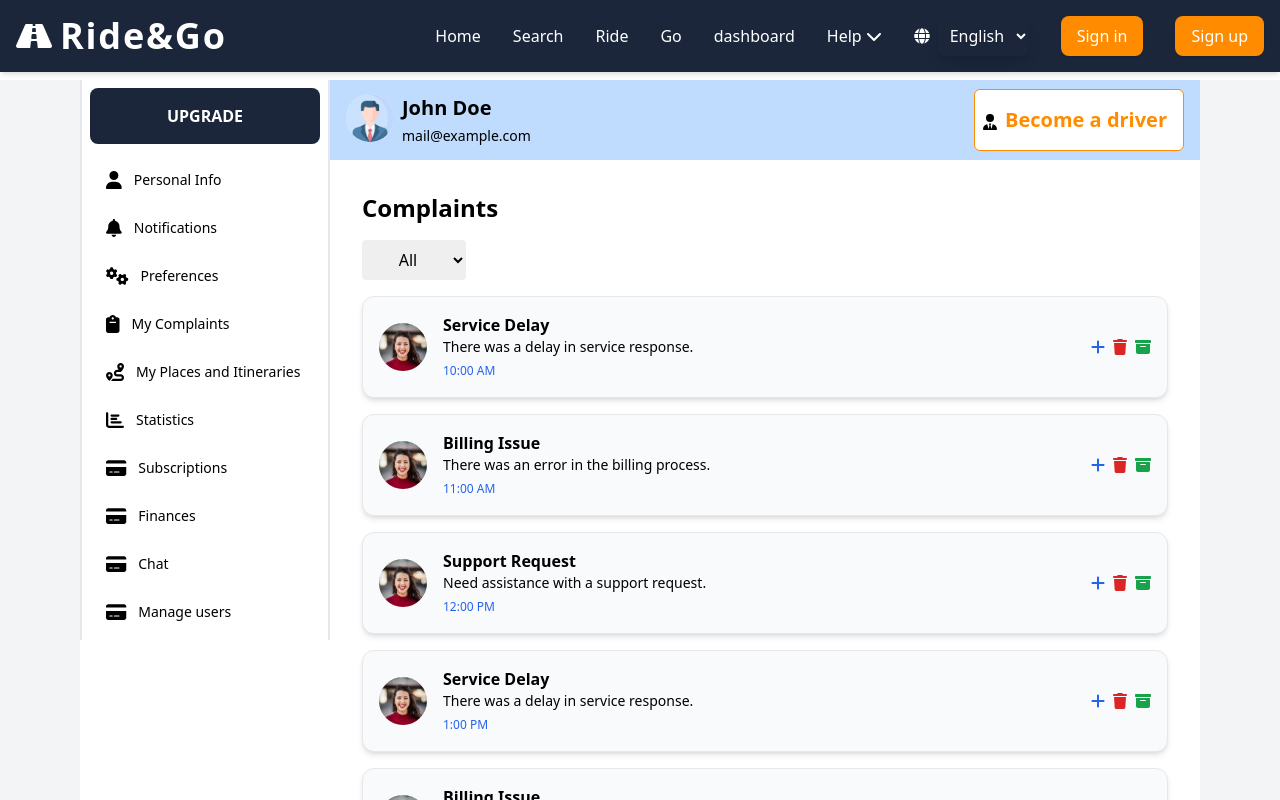
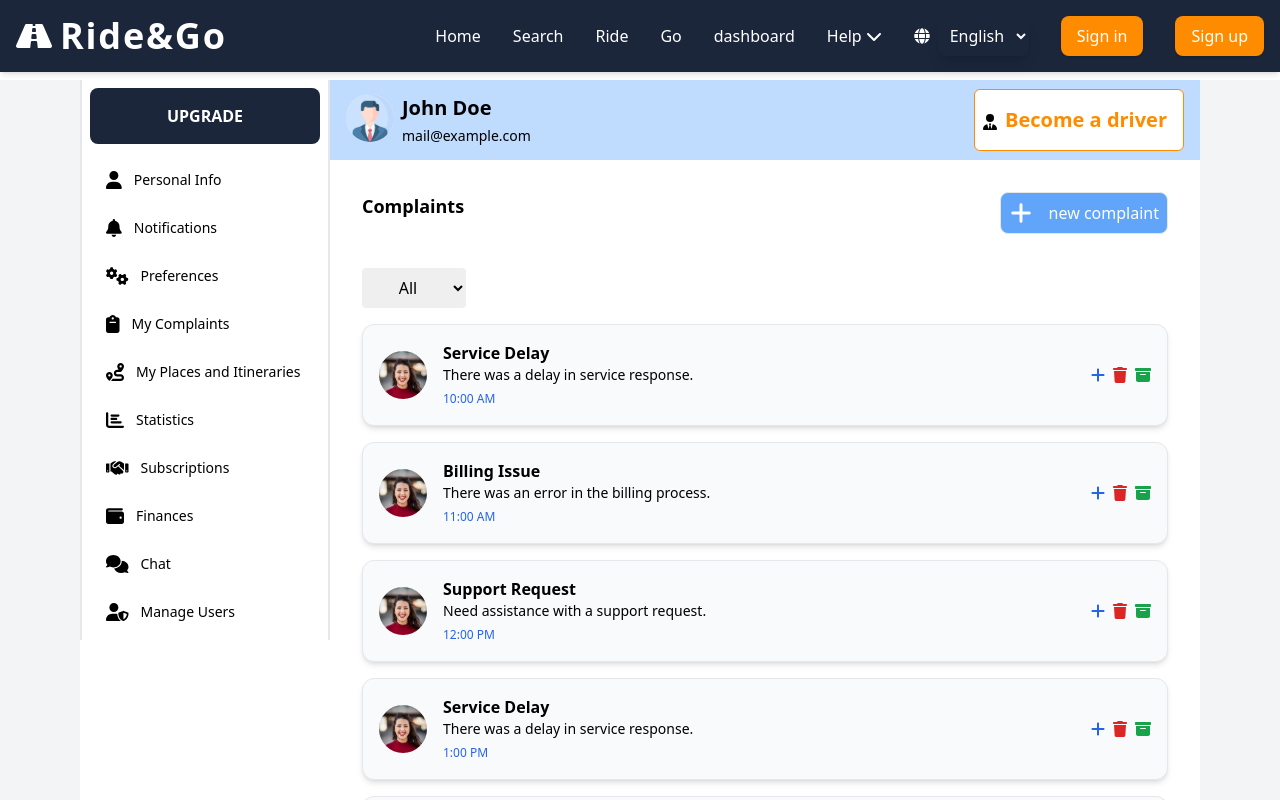
Before and after one commit to NOMO-Gabriel/RideAndGo, a Next.js app in the folder code/frontend/ride-and-go/: page /dashboard in a window 1280 px wide. Both pictures are taken after a click on the button "My Complaints". Shown: the top 800 px of the page. Built offline with nearby package versions, Linux system fonts and the light colour scheme.

Commit message:
update dashboard

```diff
--- a/code/frontend/ride-and-go/app/components/Dashboard/AllUsers.tsx
+++ b/code/frontend/ride-and-go/app/components/Dashboard/AllUsers.tsx
@@ -1,91 +1,132 @@
-'use client'
+'use client';
+import React, { useState } from 'react';
+import { useLocale } from '@/app/utils/hooks/useLocale.js';
+import { FontAwesomeIcon } from '@fortawesome/react-fontawesome';
+import {
+  faUser, faTrash, faPen, faEye, faUserShield, faBan,
+  faPauseCircle, faTasks, faBell
+} from '@fortawesome/free-solid-svg-icons';
 
-import { useLocale } from "@/app/utils/hooks/useLocale.js";
-import { useEffect, useState } from "react";
-const dummyUsers= [
-  {
-    id:1,
-    name: "Eléonor Cassin",
-    description: "Lorem ipsum dolor sit amet consectetur adipisicing elit. Quis, veritatis",
-    date: "04/01/2024"
+// Type pour l'utilisateur
+interface User {
+  id: number;
+  username: string;
+  role: 'customer' | 'driver' | 'admin';
+  createdAt: string;
+  lastConnection: string;
+  status: 'active' | 'inactive';
+}
+
+// Données fictives des utilisateurs
+const fakeUsers: User[] = [
+  { id: 1, username: 'Alice', role: 'customer', createdAt: '2024-01-15', lastConnection: '2024-10-21', status: 'active' },
+  { id: 2, username: 'Bob', role: 'driver', createdAt: '2024-02-20', lastConnection: '2024-10-20', status: 'inactive' },
+  { id: 3, username: 'Charlie', role: 'customer', createdAt: '2024-03-10', lastConnection: '2024-10-19', status: 'active' },
+  { id: 4, username: 'Admin', role: 'admin', createdAt: '2024-04-01', lastConnection: '2024-10-18', status: 'active' },
+];
+
+const userContent = {
+  en: {
+    title: "Users",
+    filter: "Filter by Role",
+    actions: {
+      view: "View", edit: "Edit", delete: "Delete", promote: "Promote",
+      block: "Block", suspend: "Suspend", alert: "Send Alert", activity: "Activity"
+    },
+    alt: "User avatar",
   },
-  {
-    id:2,
-    name: "Eléonor Cassin",
-    description: "Lorem ipsum dolor sit amet consectetur adipisicing elit. Quis, veritatis",
-    date: "04/01/2024"
+  fr: {
+    title: "Utilisateurs",
+    filter: "Filtrer par rôle",
+    actions: {
+      view: "Voir", edit: "Modifier", delete: "Supprimer", promote: "Promouvoir",
+      block: "Bloquer", suspend: "Suspendre", alert: "Envoyer une alerte", activity: "Activité"
+    },
+    alt: "Avatar de l'utilisateur",
+  },
+};
 
-  },
-  {
-    id:3,
-    name: "Eléonor Cassin",
-    description: "Lorem ipsum dolor sit amet consectetur adipisicing elit. Quis, veritatis",
-    date: "04/01/2024"
+const Users = () => {
+  const { locale } = useLocale(); // Gestion de l'internationalisation
+  const localizedContent = userContent[locale as 'fr' | 'en'];
 
-  }];
-export default function Component() {
-  const [filter, setFilter] = useState<'all' | 'alert' | 'new' | 'archived'>('all');
-  const [users, setUsers] = useState(dummyUsers);
-  const [selecteduser, setSelectedUser] = useState(null);
-  const [showPopup, setShowPopup] = useState<boolean>(false);
+  const [users, setUsers] = useState<User[]>(fakeUsers);
+  const [roleFilter, setRoleFilter] = useState<'all' | 'customer' | 'driver' | 'admin'>('all');
 
+  // Gestion de la suppression d'un utilisateur
+  const handleDelete = (id: number) => setUsers(users.filter(user => user.id !== id));
 
+  // Gestion du filtrage par rôle
+  const filteredUsers = roleFilter === 'all' ? users : users.filter(user => user.role === roleFilter);
 
+  return (
+    <div className="p-4">
+      <h2 className="font-bold text-lg mb-8 text-center">{localizedContent.title}</h2>
 
-  // Fonction pour supprimer un utilisateur
-  const handleDelete = (id: number) => {
-    setUsers(users.filter(user => user.id !== id));
-  };
+      {/* Filtre des rôles */}
+      <div className="mb-6 text-center">
+        <label htmlFor="roleFilter" className="mr-4">{localizedContent.filter}:</label>
+        <select
+          id="roleFilter"
+          value={roleFilter}
+          onChange={(e) => setRoleFilter(e.target.value as 'all' | 'customer' | 'driver' | 'admin')}
+          className="border p-2 rounded"
+        >
+          <option value="all">All</option>
+          <option value="customer">Customer</option>
+          <option value="driver">Driver</option>
+          <option value="admin">Admin</option>
+        </select>
+      </div>
 
-
-  const content = {
-    en: {
-
-    },
-    fr: {
-
-    }
-  };
-  const { locale } = useLocale();
-  const localizedContent = content[locale as "en" | "fr"] || content.en;
-
-
-    return (
-      <div>
-          <div className="flex flex-col space-y-4">
-        {users.map(user => (
-          <div key={user.id} className="bg-gray-50 p-4 rounded-xl shadow-md flex items-center justify-between">
+      {/* Liste des utilisateurs */}
+      <div className="flex flex-col space-y-4">
+        {filteredUsers.map(user => (
+          <div key={user.id} className="bg-gray-50 p-4 rounded-xl shadow-md border flex items-center justify-between">
+            {/* Informations de l'utilisateur */}
             <div className="flex items-center space-x-4">
-              <img src={user.imageUrl} alt="Avatar" className="w-12 h-12" />
+              <FontAwesomeIcon icon={faUser} className="w-12 h-12 text-blue-600" />
               <div>
-                <h3 className="font-bold">{user.name}</h3>
-                <p className="text-sm">{user.description}</p>
-                <span className="text-xs text-gray-600">{user.date}</span>
+                <h3 className="font-bold">{user.username}</h3>
+                <p className="text-sm">{user.role}</p>
+                <span className="text-xs">Created: {user.createdAt}</span>
+                <br />
+                <span className="text-xs">Last connection: {user.lastConnection}</span>
               </div>
             </div>
-            <div className="flex space-x-2">
-              <button
-                className="text-blue-600"
-                onClick={() => handleShowPopup(user)}
-              >
-                Voir plus
+
+            {/* Actions */}
+            <div className="flex space-x-4 text-xl">
+              <button className="text-green-600" title={localizedContent.actions.view}>
+                <FontAwesomeIcon icon={faEye} />
               </button>
-              <button
-                className="text-red-600"
-                onClick={() => handleDelete(user.id)}
-              >
-                Supprimer
+              <button className="text-blue-600" title={localizedContent.actions.edit}>
+                <FontAwesomeIcon icon={faPen} />
               </button>
-              <button
-                className="text-green-600"
-                onClick={() => console.log(`Archiving notification with id: ${user.id}`)}
-              >
-                Archiver
+              <button className="text-yellow-600" title={localizedContent.actions.promote}>
+                <FontAwesomeIcon icon={faUserShield} />
+              </button>
+              <button className="text-gray-600" title={localizedContent.actions.activity}>
+                <FontAwesomeIcon icon={faTasks} />
+              </button>
+              <button className="text-orange-600" title={localizedContent.actions.suspend}>
+                <FontAwesomeIcon icon={faPauseCircle} />
+              </button>
+              <button className="text-red-600" title={localizedContent.actions.block}>
+                <FontAwesomeIcon icon={faBan} />
+              </button>
+              <button className="text-purple-600" title={localizedContent.actions.alert}>
+                <FontAwesomeIcon icon={faBell} />
+              </button>
+              <button className="text-red-600" onClick={() => handleDelete(user.id)} title={localizedContent.actions.delete}>
+                <FontAwesomeIcon icon={faTrash} />
               </button>
             </div>
           </div>
         ))}
       </div>
-      </div>
-    );
-}
+    </div>
+  );
+};
+
+export default Users;
--- a/code/frontend/ride-and-go/app/components/Dashboard/Complaints.tsx
+++ b/code/frontend/ride-and-go/app/components/Dashboard/Complaints.tsx
@@ -128,13 +128,22 @@ const Complaints = () => {
 
   return (
     <div className="p-4">
-      <h2 className="text-2xl font-bold mb-4">{localizedContent.title}</h2>
-      <div className="mb-4">
+
+      <div className="flex justify-between mb-4">
+                <h2 className="font-bold text-lg mb-8 text-center flex flex-col">{localizedContent.title}</h2>
+                <button className='flex flex-row p-2 border bg-blue-400 w-max rounded-lg space-x-4 justify-center items-center text-center h-max hover:bg-orange-btn'>
+                    <FontAwesomeIcon icon={faPlus} className="w-6 h-6 text-white" />
+                    <p className='text-white'>{locale === "en"? "new complaint" : "nouvelle plainte"}</p>
+                </button>
+       </div>
+
+      <div className="mb-4 flex flex-row space-between w-full">
         <select className={"p-2 w-max text-center rounded font-medium"} value={filter} onChange={(e) => setFilter(e.target.value as 'all' | 'pending' | 'resolved')}>
           <option value="all">{localizedContent.filter.all}</option>
           <option value="pending">{localizedContent.filter.pending}</option>
           <option value="resolved">{localizedContent.filter.resolved}</option>
         </select>
+
       </div>
       <div className="flex flex-col space-y-4">
         {filteredComplaints.map(complaint => (
--- a/code/frontend/ride-and-go/app/components/Dashboard/Sidebar.tsx
+++ b/code/frontend/ride-and-go/app/components/Dashboard/Sidebar.tsx
@@ -1,39 +1,41 @@
-'use client'
+'use client';
 import { useLocale } from "@/app/utils/hooks/useLocale.js";
 import { useDashboardContext } from "@/app/utils/contexts/DashboardContext";
 import { FontAwesomeIcon } from "@fortawesome/react-fontawesome";
-import { faUser, faBell, faCogs, faClipboard, faRoute, faChartBar, faCreditCard } from "@fortawesome/free-solid-svg-icons";
+import {
+  faUser, faBell, faCogs, faClipboard, faRoute, faChartBar,
+  faWallet, faComments, faUserShield, faHandshake
+} from "@fortawesome/free-solid-svg-icons";
 import UpgradeBtn from "./UpgradeBtn";
 
 export default function Component() {
   const { locale } = useLocale();
-  const { updateDashboardFilter } = useDashboardContext()
+  const { updateDashboardFilter } = useDashboardContext();
 
   const content = {
     en: [
-      { name: "Personal Info", icon: faUser ,id:1},
-      { name: "Notifications", icon: faBell ,id:2},
-      { name: "Preferences", icon: faCogs ,id:3},
-      { name: "My Complaints", icon: faClipboard ,id:4},
-      { name: "My Places and Itineraries", icon: faRoute ,id:5},
-      { name: "Statistics", icon: faChartBar ,id:6},
-      { name: "Subscriptions", icon: faCreditCard ,id:7},
-      { name: "Finances", icon: faCreditCard ,id:8},
-      { name: "Chat", icon: faCreditCard ,id:9},
-      { name: "Manage users", icon: faCreditCard ,id:10},
-
+      { name: "Personal Info", icon: faUser, id: 1 },
+      { name: "Notifications", icon: faBell, id: 2 },
+      { name: "Preferences", icon: faCogs, id: 3 },
+      { name: "My Complaints", icon: faClipboard, id: 4 },
+      { name: "My Places and Itineraries", icon: faRoute, id: 5 },
+      { name: "Statistics", icon: faChartBar, id: 6 },
+      { name: "Subscriptions", icon: faHandshake, id: 7 },
+      { name: "Finances", icon: faWallet, id: 8 },
+      { name: "Chat", icon: faComments, id: 9 },
+      { name: "Manage Users", icon: faUserShield, id: 10 },
     ],
     fr: [
-      { name: "Informations personnelles", icon: faUser ,id:1},
-      { name: "Notifications", icon: faBell ,id:2},
-      { name: "Préférences", icon: faCogs ,id:3},
-      { name: "Mes réclamations", icon: faClipboard ,id:4},
-      { name: "Mes Lieux et itinéraires", icon: faRoute ,id:5},
-      { name: "Statistiques", icon: faChartBar ,id:6},
-      { name: "Abonnements", icon: faCreditCard ,id:7},
-      { name: "Finances", icon: faCreditCard ,id:8},
-      { name: "Chat", icon: faCreditCard ,id:9},
-      { name: "Utilisateurs", icon: faCreditCard ,id:10},
+      { name: "Informations personnelles", icon: faUser, id: 1 },
+      { name: "Notifications", icon: faBell, id: 2 },
+      { name: "Préférences", icon: faCogs, id: 3 },
+      { name: "Mes réclamations", icon: faClipboard, id: 4 },
+      { name: "Mes Lieux et itinéraires", icon: faRoute, id: 5 },
+      { name: "Statistiques", icon: faChartBar, id: 6 },
+      { name: "Abonnements", icon: faHandshake, id: 7 },
+      { name: "Finances", icon: faWallet, id: 8 },
+      { name: "Chat", icon: faComments, id: 9 },
+      { name: "Utilisateurs", icon: faUserShield, id: 10 },
     ],
   };
 
@@ -52,7 +54,6 @@ export default function Component() {
             >
               <FontAwesomeIcon icon={item.icon} className="text-lg" />
               <span className="text-sm">{item.name}</span>
-
             </button>
           ))}
         </div>
--- a/code/frontend/ride-and-go/app/components/Dashboard/Subscriptions.tsx
+++ b/code/frontend/ride-and-go/app/components/Dashboard/Subscriptions.tsx
@@ -1,6 +1,8 @@
 'use client';
 import React, { useState } from 'react';
 import { useLocale } from '@/app/utils/hooks/useLocale.js';
+import { FontAwesomeIcon } from '@fortawesome/react-fontawesome';
+import { faCrown, faStar, faCheck, faExclamationTriangle } from '@fortawesome/free-solid-svg-icons';
 
 // Type pour les abonnements
 interface Subscription {
@@ -9,6 +11,7 @@ interface Subscription {
   price: string; // Prix de l'abonnement
   paymentDate: string; // Date de paiement
   details: string; // Détails supplémentaires de l'abonnement
+  icon: any; // Icône de l'abonnement
 }
 
 // Données fictives pour les abonnements
@@ -18,6 +21,7 @@ const currentSubscription: Subscription = {
   price: '1000 $/an',
   paymentDate: '2024-10-15',
   details: 'Accès illimité à toutes les fonctionnalités, support premium et mises à jour mensuelles.',
+  icon: faCrown,
 };
 
 const otherSubscriptions: Subscription[] = [
@@ -27,6 +31,7 @@ const otherSubscriptions: Subscription[] = [
     price: '500 $/an',
     paymentDate: '2024-10-01',
     details: 'Accès à des fonctionnalités standard et support par e-mail.',
+    icon: faStar,
   },
   {
     id: 3,
@@ -34,16 +39,16 @@ const otherSubscriptions: Subscription[] = [
     price: '100 $/an',
     paymentDate: '2024-09-25',
     details: 'Accès limité aux fonctionnalités de base, sans support.',
+    icon: faCheck,
   },
-
   {
     id: 4,
     name: 'SUPER',
     price: '1000 $/an',
     paymentDate: '2024-09-25',
     details: 'Accès limité aux fonctionnalités de base, sans support.',
+    icon: faExclamationTriangle,
   },
-
 ];
 
 const subscriptionContent = {
@@ -86,29 +91,31 @@ const Subscription = () => {
       <h2 className="text-2xl font-bold mb-4">{localizedContent.title}</h2>
 
       {/* Rectangle pour l'abonnement actuel */}
-      <div className='flex justify-center items-center'>
-        <div className="bg-orange-200 text-black p-4 rounded-lg mb-4 text-center w-80 h-max">
-          <h3 className="font-bold">{localizedContent.current}</h3>
-          <p>{currentSubscription.name}</p>
-          <p>{currentSubscription.price}</p>
-          <p>{`Date de paiement : ${currentSubscription.paymentDate}`}</p>
+
+    <div className='flex items-center justify-center w-full'>
+
+      <div className='flex flex-col justify-center items-center bg-orange-100 text-black shadow-md p-6 rounded-lg mb-4 text-center w-80'>
+          <div className=" ">
+            <h3 className="font-bold text-xl mb-2">{localizedContent.current}</h3>
+            <p className="text-base mb-1">{currentSubscription.name}</p>
+            <p className="text-base mb-1">{currentSubscription.price}</p>
+            <p className="text-base mb-4">{`Date de paiement : ${currentSubscription.paymentDate}`}</p>
             <button
-            className="mt-2 text-yellow-300 underline"
+              className="mt-2 text-yellow-600 underline text-sm"
               onClick={() => setShowPopup(true)}
             >
               {localizedContent.moreDetails}
             </button>
           </div>
-      </div>
 
         {/* Popup pour afficher les détails supplémentaires de l'abonnement actuel */}
         {showPopup && (
-        <div className="fixed inset-0 bg-black bg-opacity-50 flex justify-center items-center z-50">
-          <div className="bg-white p-4 rounded shadow-lg w-96">
-            <h3 className="text-xl font-bold mb-2">{currentSubscription.name}</h3>
+          <div className="  flex justify-start items-center ">
+            <div className=" p-4 w-full">
+
               <p>{currentSubscription.details}</p>
               <button
-              className="mt-4 bg-blue-600 text-white px-4 py-2 rounded"
+                className="mt-4 bg-red-600 text-white px-4 py-2 rounded"
                 onClick={handleClosePopup}
               >
                 {localizedContent.popup.close}
@@ -116,16 +123,22 @@ const Subscription = () => {
             </div>
           </div>
         )}
+        </div>
+    </div>
+
 
       {/* Liste des autres abonnements */}
       <h3 className="text-xl font-bold my-4">{localizedContent.otherSubscriptions}</h3>
       <div className="flex flex-row space-x-16 w-max h-max justify-center items-center">
         {otherSubscriptions.map(subscription => (
-          <div key={subscription.id} className="bg-gray-200 p-6 rounded-lg shadow-md text-2xl space-y-4 justify-start w-[240px] hover:translate-y-2 hover:shadow-lg shadow-bleu-nuit">
-            <h4 className="font-bold text-3xl text-center">{subscription.name}</h4>
+          <div key={subscription.id} className="bg-gray-200 p-6 rounded-lg shadow-md text-base space-y-4 justify-start w-[240px] hover:translate-y-2 hover:shadow-lg shadow-bleu-nuit">
+            <div className="flex items-center space-x-2">
+              <FontAwesomeIcon icon={subscription.icon} className="text-orange-btn text-xl" />
+              <h4 className="font-bold text-xl text-center">{subscription.name}</h4>
+            </div>
             <p className='text-orange-btn'>{subscription.price}</p>
             <p>{subscription.details}</p>
-            <ul className='flex flex-col space-y-2 text-black text-xl p-2'>
+            <ul className='list-disc pl-4 space-y-2 text-black text-sm'>
               <li>{locale === 'en' ? 'Faster service' : 'Service plus rapide'}</li>
               <li>{locale === 'en' ? 'More clients' : 'Plus de clients'}</li>
               <li>{locale === 'en' ? 'More storage' : 'Plus de stockage'}</li>
```
Also changed, not shown: code/frontend/ride-and-go/app/components/Dashboard/MyItineraries.tsx (+6 -6 lines). Lines whose indentation alone changed are shown as unchanged.
